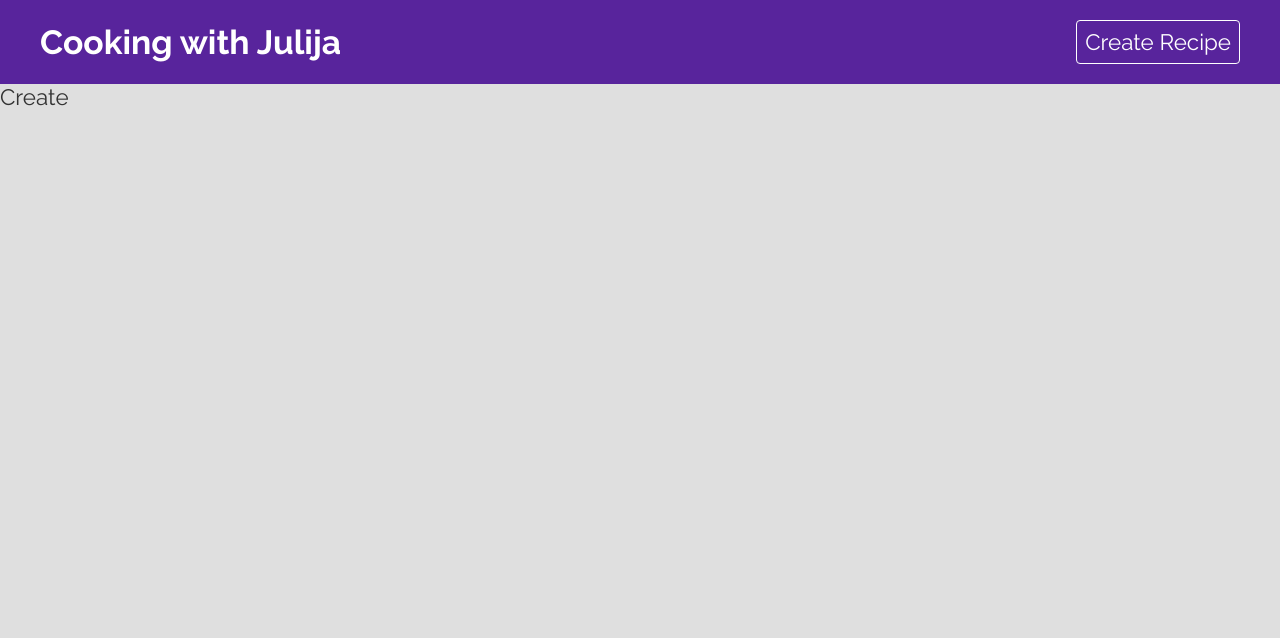
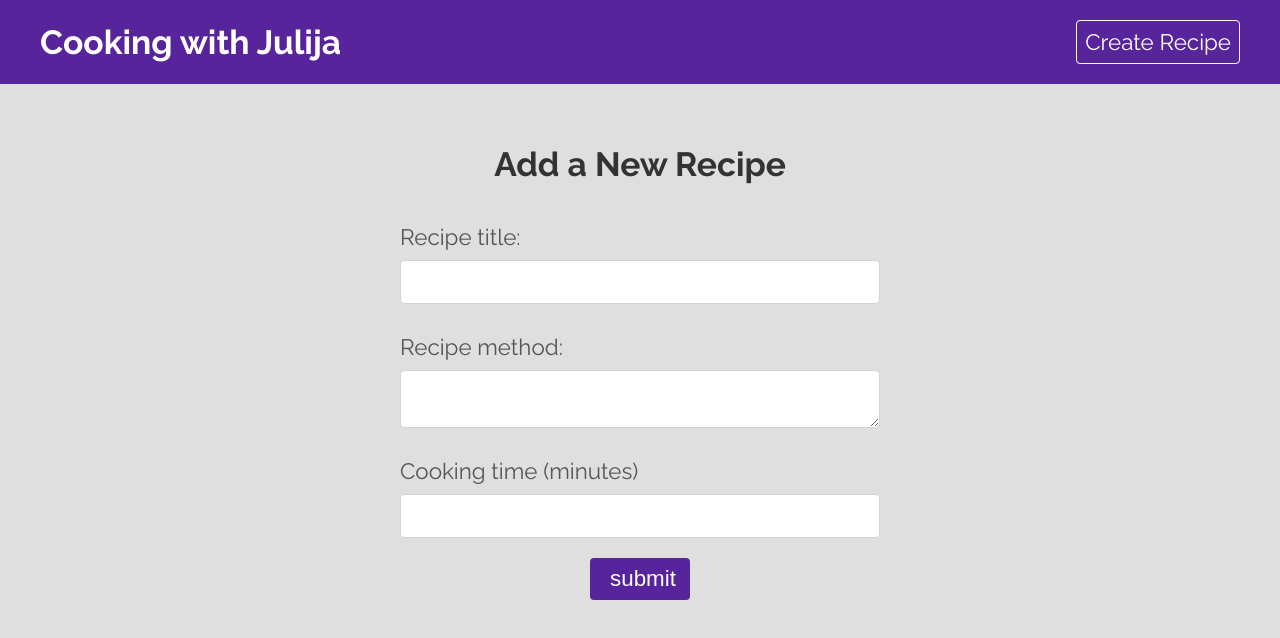
Before and after one commit to julijajelicanin/recipe-app, a React (Create React App) app: page /create in a window 1280 px wide. Shown: the top 638 px of the page. Built offline with nearby package versions, Linux system fonts and the light colour scheme.

Commit message:
Create recipe aded

```diff
--- a/src/pages/create/Create.css
+++ b/src/pages/create/Create.css
@@ -0,0 +1,27 @@
+.create{
+    color: #555;
+    max-width: 480px;
+    margin: 60px auto;
+}
+
+.create label span{
+    display: block;
+    margin: 30px 0 10px;
+}
+.create p{
+    margin-top: 10px;
+    font-size: 0.8em;
+}
+.create button{
+    display: block;
+    width: 100px;
+    font-size: 1em;
+    color: #fff;
+    padding: 8px 20px;
+    border: 0;
+    border-radius: 4px;
+    background-color: #58249c;
+    cursor: pointer;
+    text-decoration: none;
+    margin: 20px auto;
+}
--- a/src/pages/create/Create.js
+++ b/src/pages/create/Create.js
@@ -1,12 +1,53 @@
+import { useState } from 'react'
 //styles
 import './Create.css'
 
 import React from 'react'
 
 export default function Create() {
+    const [title, setTitle]=useState('')
+    const [method, setMethod]=useState('')
+    const [cookingTime, setCookingTime]=useState('')
+
+    const handleSubmit=(e)=>{
+        e.preventDefault()
+        console.log(title, method, cookingTime)
+    }
+
   return (
-    <div>
-        Create
+    <div className='create'>
+        <h2 className='page-title'>Add a New Recipe</h2>
+
+        <form onSubmit={handleSubmit}>
+            <label>
+                <span>Recipe title:</span>
+                <input
+                type='text'
+                onChange={(e)=> setTitle(e.target.value)}
+                value={title}
+                required
+                />
+            </label>
+            <label>
+                <span>Recipe method:</span>
+                <textarea
+                    onChange={(e)=>setMethod(e.target.value)}
+                    value={method}
+                    required
+
+                />
+            </label>
+            <label>
+                <span>Cooking time (minutes)</span>
+                <input
+                    type='number'
+                    onChange={(e)=>setCookingTime(e.target.value)}
+                    value={cookingTime}
+                    required
+                />
+            </label>
+            <button className='btn'>submit</button>
+        </form>
     </div>
   )
 }
```
